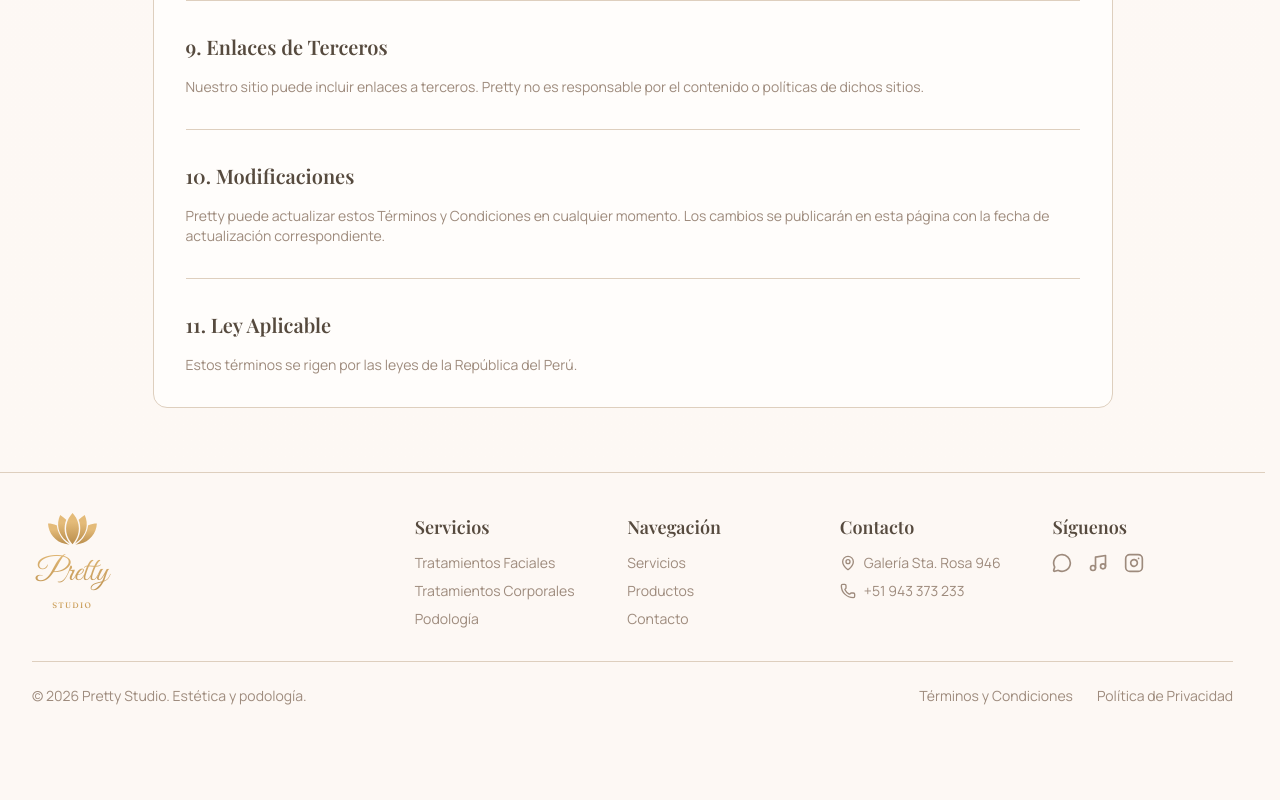
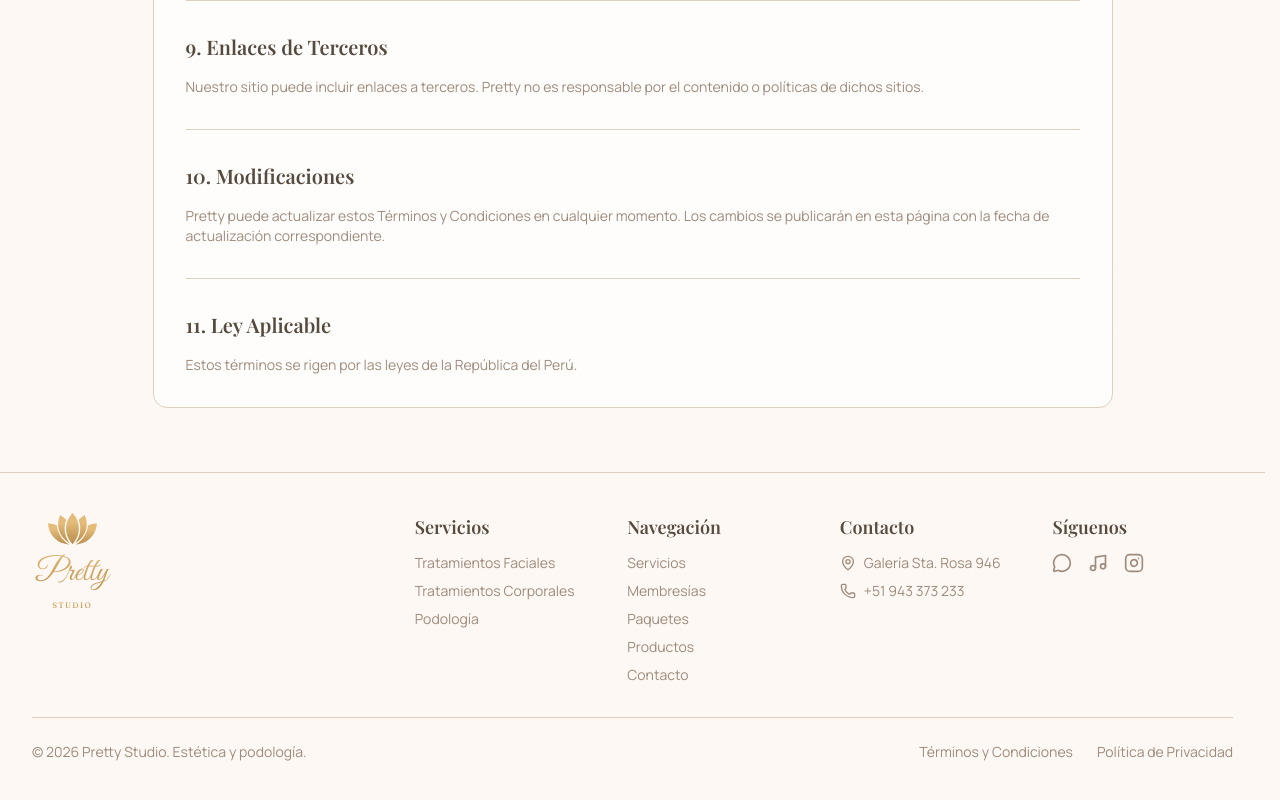
Before and after one commit to zGIKS/pretty-shop, a Next.js app: page /terms in a window 1280 px wide. Shown: the part 1450-2250 px from the top of the page. Before the commit the page ends 2196 px from the top, so only its background shows below. Built offline with nearby package versions, Linux system fonts and the light colour scheme.

Commit message:
feat: add Membresías and Paquetes links to footer navigation

```diff
--- a/src/components/footer.tsx
+++ b/src/components/footer.tsx
@@ -21,6 +21,8 @@ export default function Footer() {
 
   const navegacion = [
     { label: "Servicios", href: "/servicios" },
+    { label: "Membresías", href: "/membresias" },
+    { label: "Paquetes", href: "/paquetes" },
     { label: "Productos", href: "/productos" },
     { label: "Contacto", href: "/contacto" },
   ];
```
